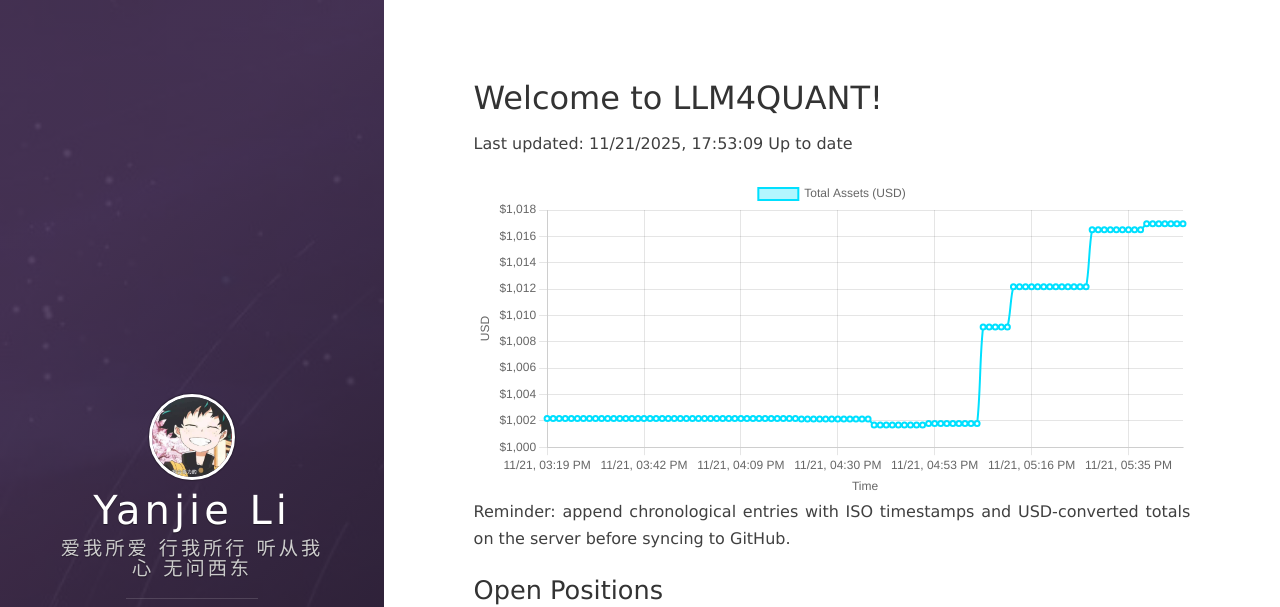
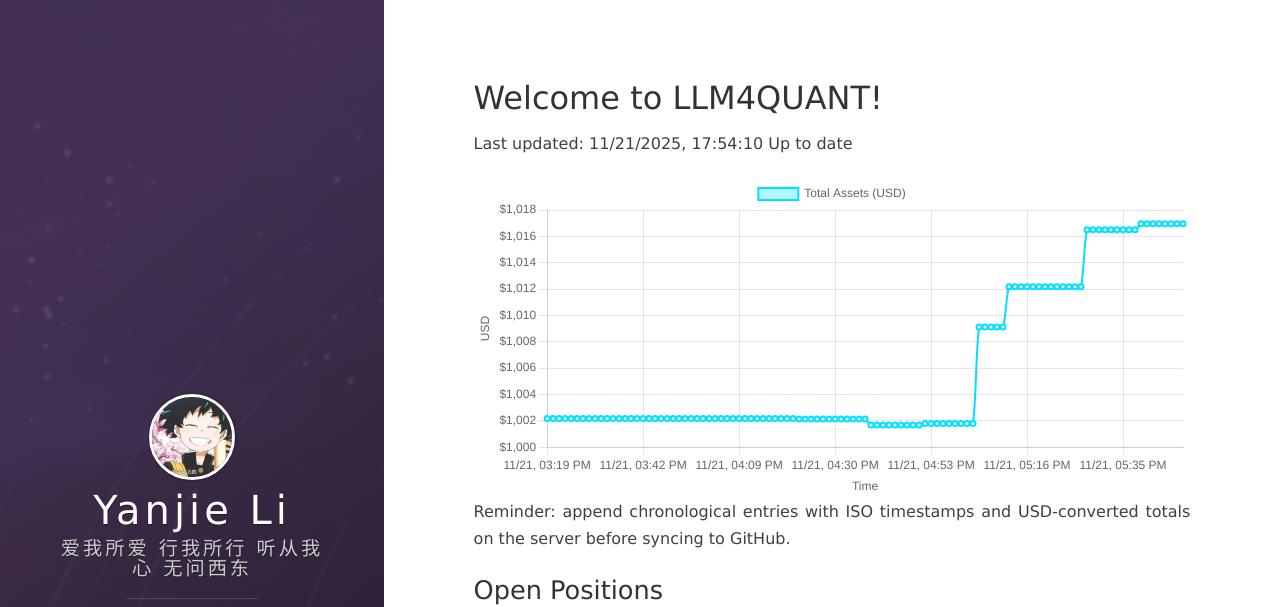
Before and after one commit to leeyegy/leeyegy.github.io, a Jekyll site: the page built from live-trading.html, in a window 1280 px wide and 1243 px high. Shown: the top 607 px of the window. Built offline with Jekyll 4.4.1, drawn with Linux system fonts in a browser that asks for light colours; nearby versions of some CDN libraries.

Commit message:
AccountMonitor: update balance history 2025-11-22T01:54:10+08:00

```diff
--- a/assets/data/binance/balance-history.json
+++ b/assets/data/binance/balance-history.json
@@ -1,5 +1,5 @@
 {
-  "generatedAt": "2025-11-22T01:53:09+08:00",
+  "generatedAt": "2025-11-22T01:54:10+08:00",
   "asset": "total_usd_value",
   "history": [
     {
@@ -425,6 +425,10 @@
     {
       "timestamp": "2025-11-22T01:53:09+08:00",
       "totalUsd": 1016.95443979
+    },
+    {
+      "timestamp": "2025-11-22T01:54:10+08:00",
+      "totalUsd": 1016.95443979
     }
   ]
 }
```
